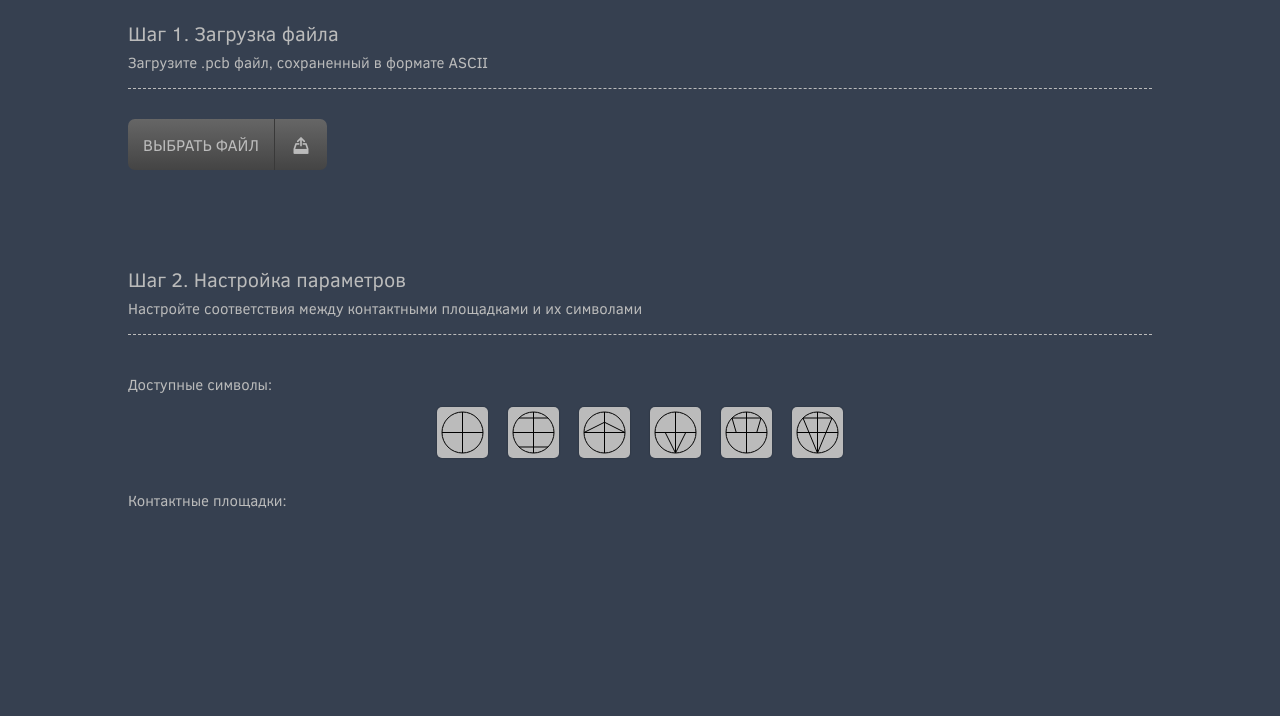
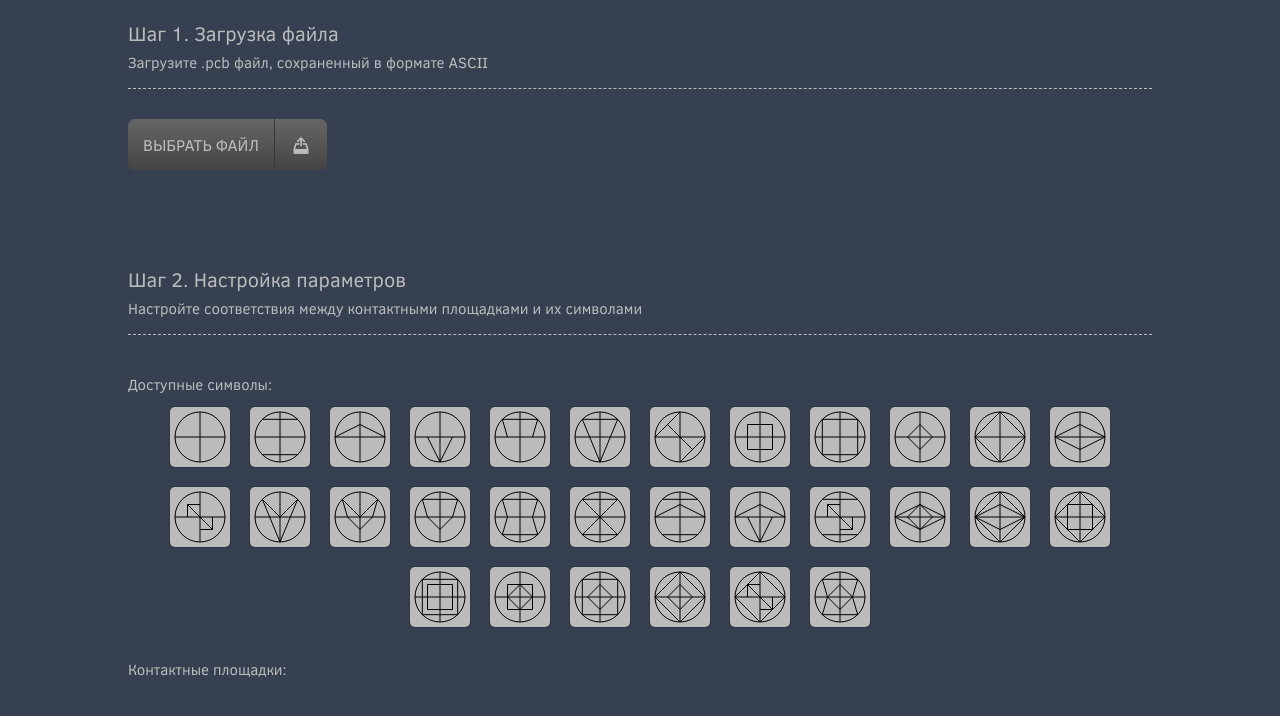
Before and after one commit to nicko-v/arcline, a plain HTML site: page index.html in a window 1280 px wide. Shown: the part 110-826 px from the top of the page. Before the commit the page ends 800 px from the top, so only its background shows below. Drawn offline with Linux system fonts and the light colour scheme.

Commit message:
Работа над символами

```diff
--- a/css/main.css
+++ b/css/main.css
@@ -210,14 +210,17 @@ html {
 	margin-top: 13px;
 	padding-top: 27px;
 }
-.step2-actions-symbols {
+.step2-actions-symbolsWrapper {
 	display: flex;
 	flex-direction: row;
 	flex-wrap: wrap;
 	justify-content: center;
 }
-.step2-actions-symbols-canvas {
+.step2-actions-symbol {
+	width: 60px;
+	height: 60px;
 	background-color: #bbb;
+	background-image: url('../img/symbols.svg');
 	border-radius: 5px;
 	margin: 0 10px 20px;
 	box-shadow: 0px 0px 1px 1px rgba(0,0,0,0.1);
--- a/index.html
+++ b/index.html
@@ -86,13 +86,37 @@
 				<h2 class="step-header">Настройте соответствия между контактными площадками и их символами</h2>
 				<div class="step2-actions">
 					<h2>Доступные символы:</h2>
-					<div class="step2-actions-symbols">
-						<canvas width="51" height="51" class="step2-actions-symbols-canvas" id="symb0"></canvas>
-						<canvas width="51" height="51" class="step2-actions-symbols-canvas" id="symb1"></canvas>
-						<canvas width="51" height="51" class="step2-actions-symbols-canvas" id="symb2"></canvas>
-						<canvas width="51" height="51" class="step2-actions-symbols-canvas" id="symb3"></canvas>
-						<canvas width="51" height="51" class="step2-actions-symbols-canvas" id="symb4"></canvas>
-						<canvas width="51" height="51" class="step2-actions-symbols-canvas" id="symb5"></canvas>
+					<div class="step2-actions-symbolsWrapper">
+						<div class="step2-actions-symbol" style="background-position: -5px -5px;"></div>
+						<div class="step2-actions-symbol" style="background-position: -65px -5px;"></div>
+						<div class="step2-actions-symbol" style="background-position: -125px -5px;"></div>
+						<div class="step2-actions-symbol" style="background-position: -185px -5px;"></div>
+						<div class="step2-actions-symbol" style="background-position: -245px -5px;"></div>
+						<div class="step2-actions-symbol" style="background-position: -305px -5px;"></div>
+						<div class="step2-actions-symbol" style="background-position: -5px -65px;"></div>
+						<div class="step2-actions-symbol" style="background-position: -65px -65px;"></div>
+						<div class="step2-actions-symbol" style="background-position: -125px -65px;"></div>
+						<div class="step2-actions-symbol" style="background-position: -185px -65px;"></div>
+						<div class="step2-actions-symbol" style="background-position: -245px -65px;"></div>
+						<div class="step2-actions-symbol" style="background-position: -305px -65px;"></div>
+						<div class="step2-actions-symbol" style="background-position: -5px -125px;"></div>
+						<div class="step2-actions-symbol" style="background-position: -65px -125px;"></div>
+						<div class="step2-actions-symbol" style="background-position: -125px -125px;"></div>
+						<div class="step2-actions-symbol" style="background-position: -185px -125px;"></div>
+						<div class="step2-actions-symbol" style="background-position: -245px -125px;"></div>
+						<div class="step2-actions-symbol" style="background-position: -305px -125px;"></div>
+						<div class="step2-actions-symbol" style="background-position: -5px -185px;"></div>
+						<div class="step2-actions-symbol" style="background-position: -65px -185px;"></div>
+						<div class="step2-actions-symbol" style="background-position: -125px -185px;"></div>
+						<div class="step2-actions-symbol" style="background-position: -185px -185px;"></div>
+						<div class="step2-actions-symbol" style="background-position: -245px -185px;"></div>
+						<div class="step2-actions-symbol" style="background-position: -305px -185px;"></div>
+						<div class="step2-actions-symbol" style="background-position: -5px -245px;"></div>
+						<div class="step2-actions-symbol" style="background-position: -65px -245px;"></div>
+						<div class="step2-actions-symbol" style="background-position: -125px -245px;"></div>
+						<div class="step2-actions-symbol" style="background-position: -185px -245px;"></div>
+						<div class="step2-actions-symbol" style="background-position: -245px -245px;"></div>
+						<div class="step2-actions-symbol" style="background-position: -305px -245px;"></div>
 					</div>
 					<h2>Контактные площадки:</h2>
 					<div>
--- a/js/script.js
+++ b/js/script.js
@@ -12,7 +12,7 @@
 	                  'Не удалось сформировать корректную структуру данных из файла. <br>>Возможно файл содержит ошибки или непредусмотренные блоки.',
 	                  'Не удалось распознать переходные отверстия или контактные площадки. <br>>Возможно файл содержит ошибки или непредусмотренные блоки.',
 										'Используемый браузер не поддерживает необходимый для работы приложения функционал. <br>Пожалуйста, установите свежую версию Chrome, Firefox или Opera.',
-									  'Произошла непредвиденная ошибка. <br>Пожалуйста, передайте разработчику файл, вызвавший эту ошибку.<br><br>'];
+									  'Произошла непредвиденная ошибка. <br>Пожалуйста, сообщите разработчику, какие действия к этому привели или передайте файл, вызвавший ошибку.'];
 
 	function hidePopup() {
 		var cover = document.getElementById('cover');
@@ -127,84 +127,6 @@
 			}
 		} else { icon.className = (status) ? 'green icon-ok' : 'red icon-cancel'; }
 	}
-	function drawDrillSymbols() {
-		var canvas,	i, x, y, margin = 5;
-
-		function drawRoundSymbol(canvas, x, y, symbol) {
-			var radius = x / 2 - margin;
-
-			canvas.strokeStyle = '#000';
-			canvas.lineWidth = 1;
-			canvas.lineJoin = 'round';
-
-			/* Основа - круг с крестом внутри */
-			canvas.beginPath();
-			canvas.arc(x / 2, y / 2, (x / 2 - margin), 0, Math.PI * 2);
-			canvas.moveTo(x / 2, margin);
-			canvas.lineTo(x / 2, y - margin);
-			canvas.moveTo(margin, y / 2);
-			canvas.lineTo(x - margin, y / 2);
-			canvas.stroke();
-			canvas.clip();
-			/* -=-=-=-=- */
-
-			switch (symbol) {
-			case 1:
-				canvas.beginPath();
-				canvas.moveTo(Math.cos(5 * Math.PI / 4) * radius + x / 2,
-											Math.sin(5 * Math.PI / 4) * radius + y / 2);
-				canvas.lineTo(Math.cos(7 * Math.PI / 4) * radius + x / 2,
-											Math.sin(7 * Math.PI / 4) * radius + y / 2);
-				canvas.moveTo(Math.cos(3 * Math.PI / 4) * radius + x / 2,
-											Math.sin(3 * Math.PI / 4) * radius + y / 2);
-				canvas.lineTo(Math.cos(Math.PI / 4) * radius + x / 2,
-											Math.sin(Math.PI / 4) * radius + y / 2);
-				canvas.stroke();
-				break;
-			case 2:
-				canvas.beginPath();
-				canvas.moveTo(margin, y / 2);
-				canvas.lineTo(x / 2, y / 2 - radius / 2);
-				canvas.lineTo(x - margin, y / 2);
-				canvas.stroke();
-				break;
-			case 3:
-				canvas.beginPath();
-				canvas.moveTo(x / 2 - radius / 2, y / 2);
-				canvas.lineTo(x / 2, y - margin);
-				canvas.lineTo(x / 2 + radius / 2, y / 2);
-				canvas.stroke();
-				break;
-			case 4:
-				canvas.beginPath();
-				canvas.moveTo(x / 2 - radius / 2, y / 2);
-				canvas.lineTo(Math.cos(5 * Math.PI / 4) * radius + x / 2,
-											Math.sin(5 * Math.PI / 4) * radius + y / 2);
-				canvas.lineTo(Math.cos(7 * Math.PI / 4) * radius + x / 2,
-											Math.sin(7 * Math.PI / 4) * radius + y / 2);
-				canvas.lineTo(x / 2 + radius / 2, y / 2);
-				canvas.stroke();
-				break;
-			case 5:
-				canvas.beginPath();
-				canvas.moveTo(Math.cos(5 * Math.PI / 4) * radius + x / 2,
-											Math.sin(5 * Math.PI / 4) * radius + y / 2);
-				canvas.lineTo(Math.cos(7 * Math.PI / 4) * radius + x / 2,
-											Math.sin(7 * Math.PI / 4) * radius + y / 2);
-				canvas.lineTo(x / 2, y - margin);
-				canvas.closePath();
-				canvas.stroke();
-				break;
-			}
-		}
-
-		for (i = 0; (i < 30) && document.getElementById('symb' + i); i += 1) {
-			canvas = document.getElementById('symb' + i);
-			x = canvas.offsetWidth;
-			y = canvas.offsetHeight;
-			drawRoundSymbol(canvas.getContext('2d'), x, y, i);
-		}
-	}
 
 	window.onerror = function () {
 		showPopup({
@@ -215,7 +137,7 @@
 			closeable: false
 		});
 	};
-	if (!(window.FileReader && document.body.style.hasOwnProperty('flex'))) {
+	if (!(window.FileReader && document.body.style.flex !== undefined)) {
 		showPopup({
 			header: 'Ошибка',
 			content: msgs[msgs.length - 2],
@@ -630,5 +552,4 @@
 		});
 		if (!content.getPads()) { return; }
 	};
-	drawDrillSymbols();
 }());
```
Also changed, not shown: js/canvas_draw.js (added, +87 -0 lines), img/symbols.svg (added), 3 other files.
